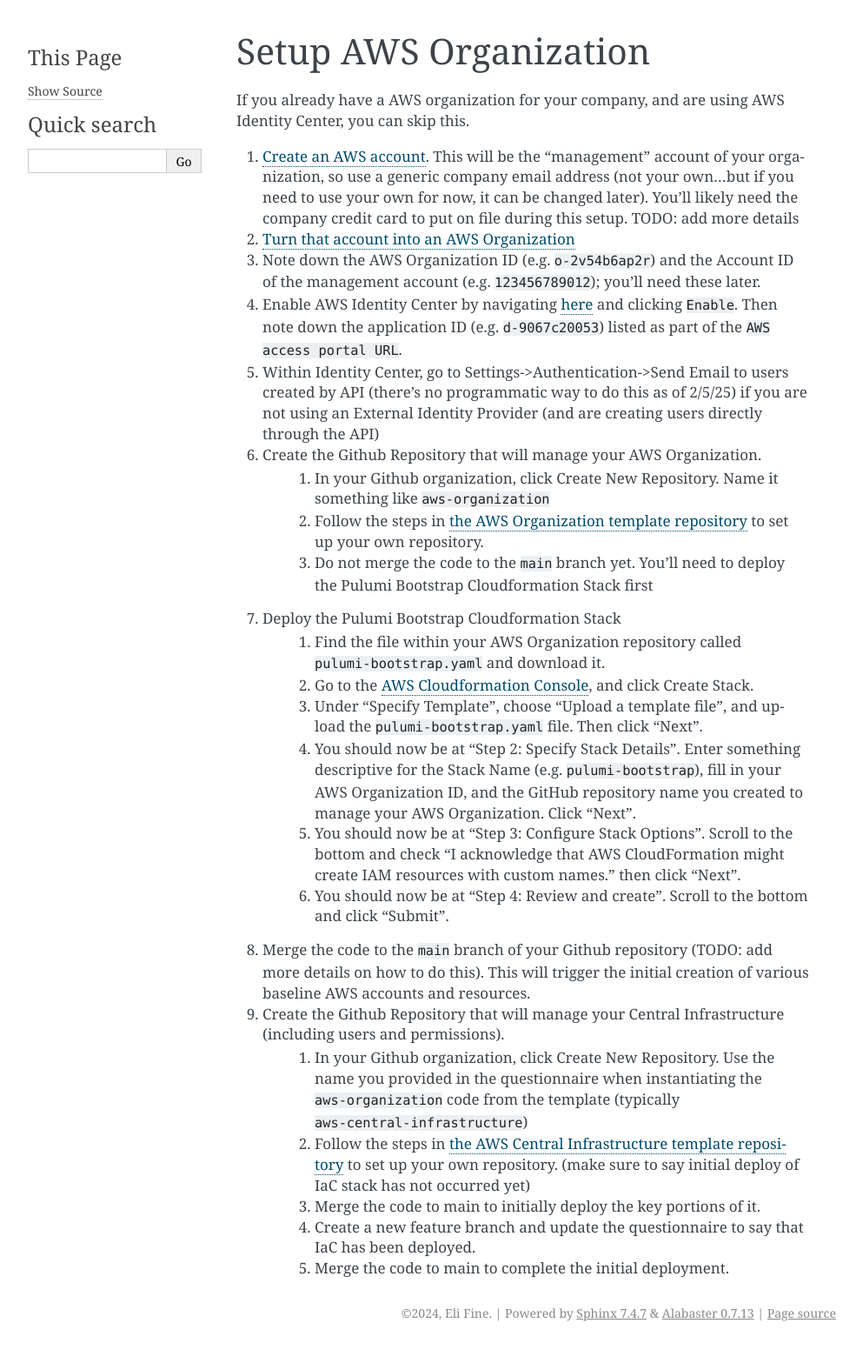
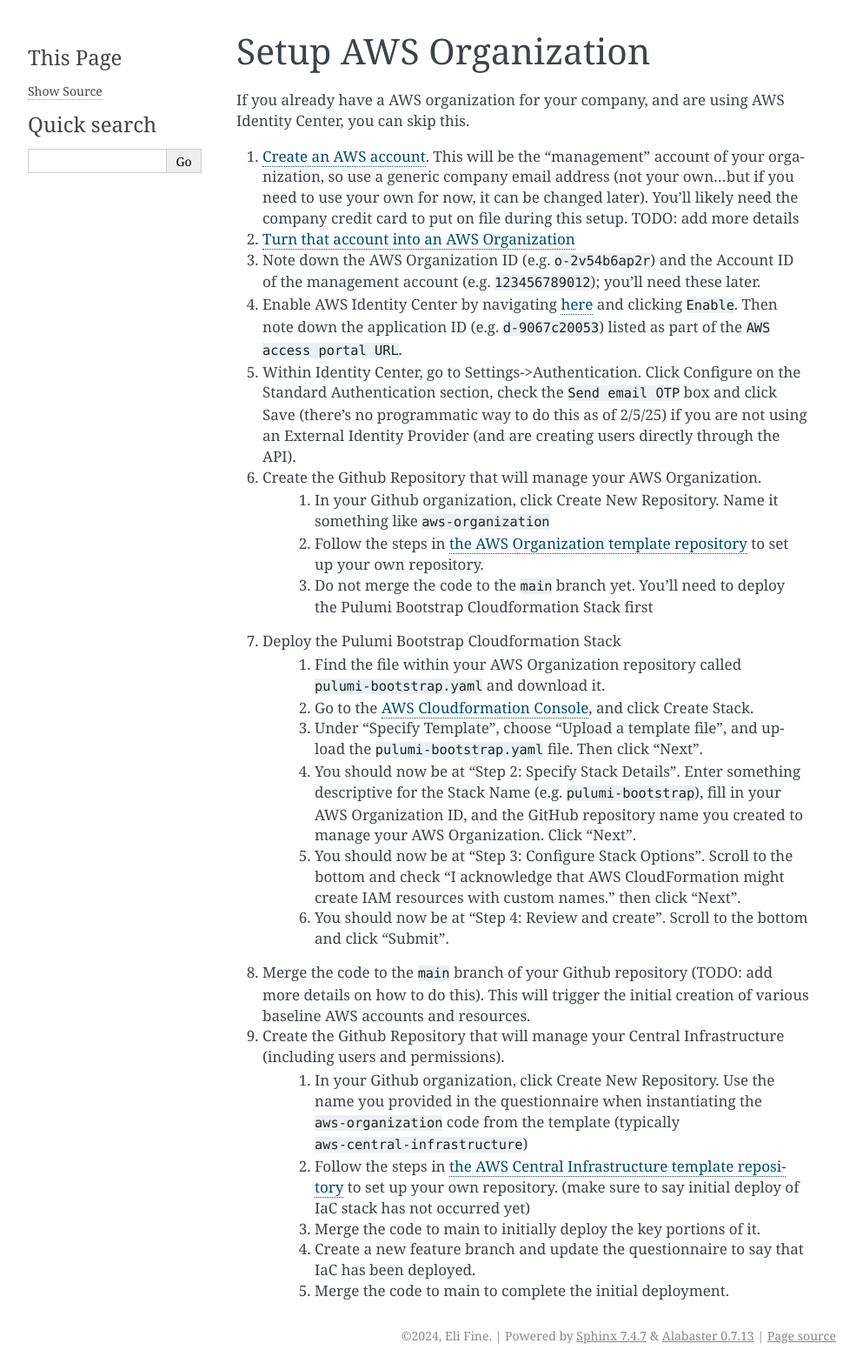
Before and after one commit to LabAutomationAndScreening/cloud-courier, a Sphinx documentation site: the page built from docs/setup-aws.rst, in a window 1280 px wide. Shown: the whole page at 87% size, without its empty margins (148-1141 px from the left). Built offline with Sphinx 7.4.7, drawn with Linux system fonts in a browser that asks for light colours; before the commit the page ends 1549 px from its top, so only the background shows below that.

Commit message:
clarify email OTP instructions

```diff
--- a/docs/setup-aws.rst
+++ b/docs/setup-aws.rst
@@ -8,7 +8,7 @@ If you already have a AWS organization for your company, and are using AWS Ident
 #. `Turn that account into an AWS Organization <https://docs.aws.amazon.com/organizations/latest/userguide/orgs_manage_org_create.html>`_
 #. Note down the AWS Organization ID (e.g. ``o-2v54b6ap2r``) and the Account ID of the management account (e.g. ``123456789012``); you'll need these later.
 #. Enable AWS Identity Center by navigating `here <https://console.aws.amazon.com/singlesignon>`_ and clicking ``Enable``. Then note down the application ID (e.g. ``d-9067c20053``) listed as part of the ``AWS access portal URL``.
-#. Within Identity Center, go to Settings->Authentication->Send Email to users created by API (there’s no programmatic way to do this as of 2/5/25) if you are not using an External Identity Provider (and are creating users directly through the API)
+#. Within Identity Center, go to Settings->Authentication. Click Configure on the Standard Authentication section, check the ``Send email OTP`` box and click Save (there's no programmatic way to do this as of 2/5/25) if you are not using an External Identity Provider (and are creating users directly through the API).
 #. Create the Github Repository that will manage your AWS Organization.
     #. In your Github organization, click Create New Repository. Name it something like ``aws-organization``
     #. Follow the steps in `the AWS Organization template repository <https://github.com/LabAutomationAndScreening/copier-aws-organization>`_ to set up your own repository.
```
